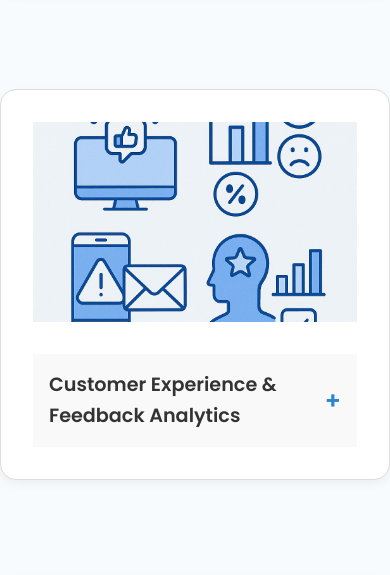
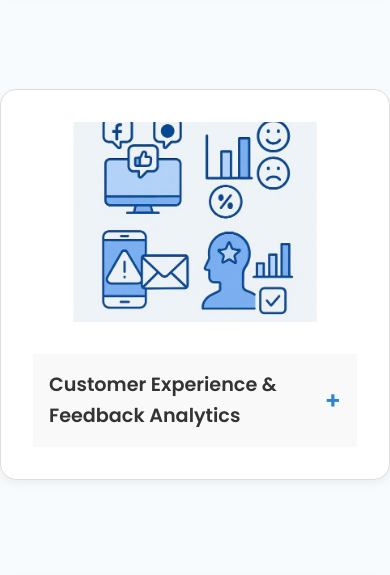
Before and after one commit to ErsinYerlikaya/omniai, a plain HTML site: page projects.html in a window 390 px wide. Shown: the part 2240-2815 px from the top of the page. Drawn offline with Linux system fonts and the light colour scheme.

Commit message:
Test Project Mobile Ansicht

```diff
--- a/projects.html
+++ b/projects.html
@@ -65,7 +65,7 @@
       </div>
     </div>
     <div class="project-box" onclick="showOverlay(2)">
-      <img src="images/Project3.jpg" alt="Projektbild">
+      <img src="images/Project3.jpeg" alt="Projektbild">
       <div class="project-title">
         <span>Customer Experience & Feedback Analytics</span>
         <span class="toggle-icon">+</span>
@@ -267,7 +267,7 @@
     </div>
     <div class="project-detail-box" id="detail-2" style="display: none;">
       <span class="close-btn" onclick="closeOverlay()">×</span>
-      <img src="images/Project3.jpg" alt="Großes Projektbild">
+      <img src="images/Project3.jpeg" alt="Großes Projektbild">
       <div class="project-text">
         <h2>Customer Experience & Feedback Analytics</h2>
         <p style="text-align: left;">
```
Also changed, not shown: images/Project1.jpeg, images/Project10.jpeg, images/Project11.jpeg, images/Project12.jpeg, images/Project2.jpeg, images/Project3.jpeg (added), images/Project3.jpg (deleted), images/Project4.jpeg, images/Project5.jpeg, images/Project6.jpeg, images/Project7.jpeg, images/Project8.jpeg, images/Project9.jpeg, 2 other files.
